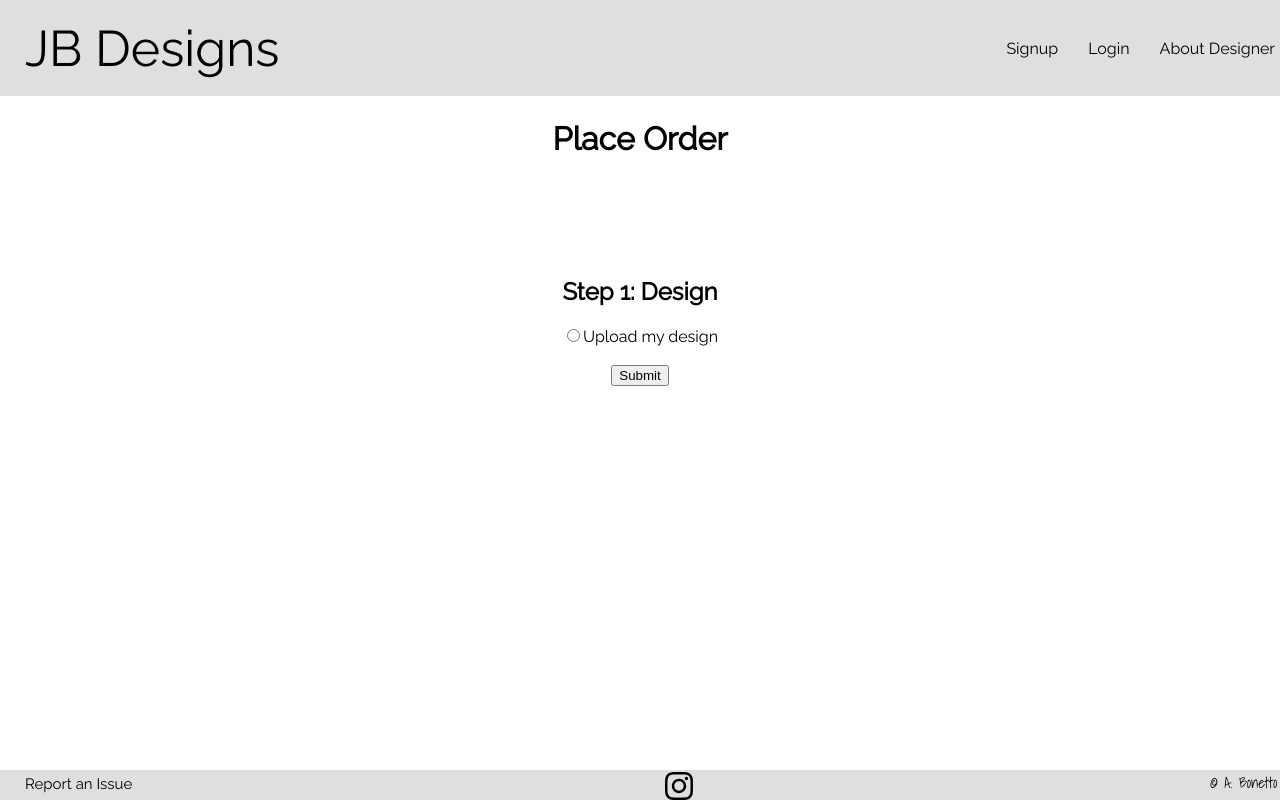
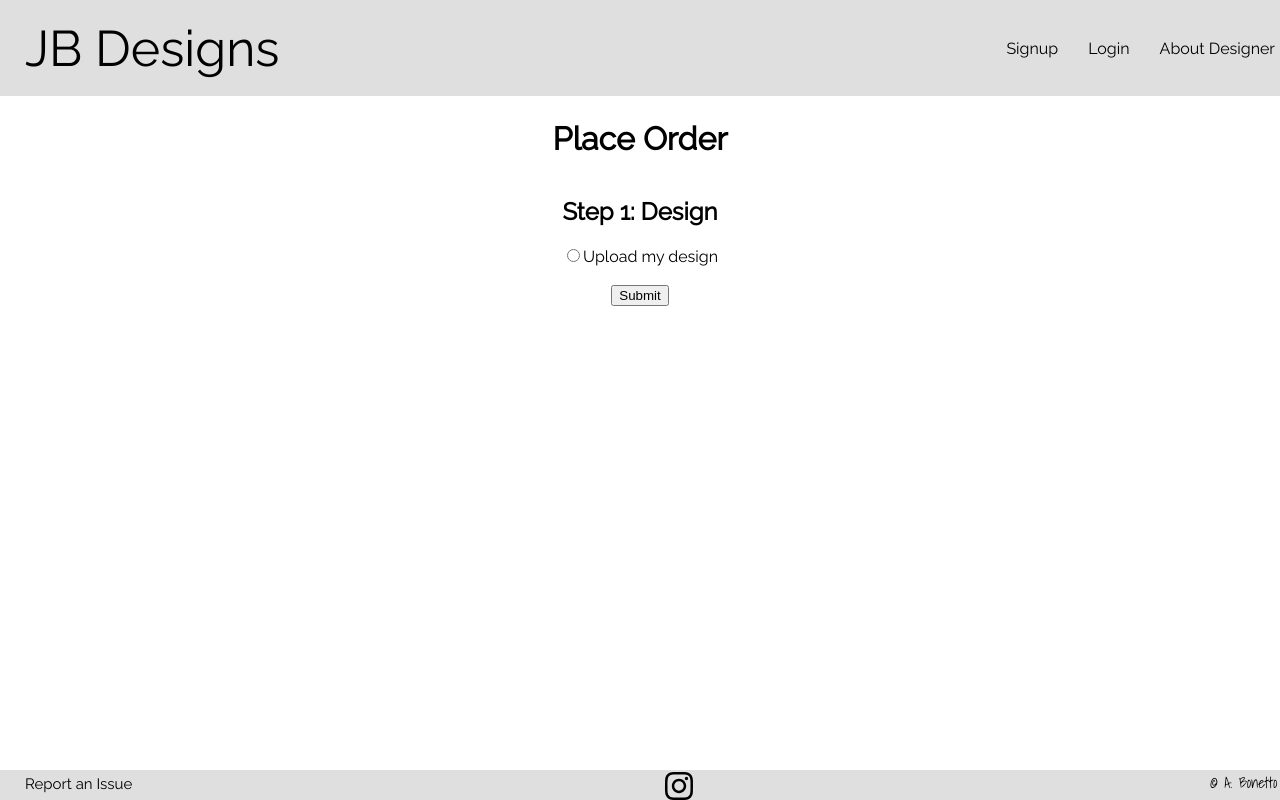
Before and after one commit to ambonetto/Project-4-Frontend, a React (Create React App) app in the folder shirts-frontend/: page /placeorder/step1 in a window 1280 px wide. Built offline with nearby package versions, Linux system fonts and the light colour scheme; no server answers.

Commit message:
Updating styling for Place Order

```diff
--- a/shirts-frontend/src/App.css
+++ b/shirts-frontend/src/App.css
@@ -207,6 +207,10 @@ button:last-of-type{
 
 }
 
+.placeOrder {
+  margin-top: 5vh;
+}
+
 .Footer {
   display: flex;
   justify-content: space-between;
--- a/shirts-frontend/src/components/PlaceOrder/Step1/Step1.js
+++ b/shirts-frontend/src/components/PlaceOrder/Step1/Step1.js
@@ -1,14 +1,11 @@
 // import React
 import React from 'react';
-
-// import Link
-import {Link} from 'react-router-dom';
 
 // function base
 //  Step 1: Choose from designs or upload design
 const Step1 = (props) => {
     return(
-        <div className="container">
+        <div className="placeOrder">
             <h2>Step 1: Design</h2>
             <form onSubmit={(e) => props.handleLocation(e)}>
                 <label>
--- a/shirts-frontend/src/components/PlaceOrder/Step2/Step2Container.js
+++ b/shirts-frontend/src/components/PlaceOrder/Step2/Step2Container.js
@@ -26,7 +26,7 @@ class Step2Container extends Component {
 
     render() {
         return(
-            <div className="container">
+            <div className="placeOrder">
                 {this.state.design === "upload" ?
                     <UploadDesign
                         design={this.state.design}
--- a/shirts-frontend/src/components/PlaceOrder/Step2/UploadDesign.js
+++ b/shirts-frontend/src/components/PlaceOrder/Step2/UploadDesign.js
@@ -60,8 +60,7 @@ class UploadDesign extends Component {
 
     render() {
         return(
-            <div className="container">
-
+            <div className="placeOrder">
                     <div>
                         <h2>Step 1: Design</h2>
                         <h6>Note: May be contacted if there is an issue with the design</h6>
--- a/shirts-frontend/src/components/PlaceOrder/Step3/Step3.js
+++ b/shirts-frontend/src/components/PlaceOrder/Step3/Step3.js
@@ -10,7 +10,9 @@ const SelectType = (props) => {
     console.log("I am so here!")
     console.log(props)
     return(
-        <div>
+        <div className="placeOrder">
+            <h2>Step 2: Shirt Type</h2>
+            <h3>Select a Type of Shirt</h3>
             <form onSubmit={(e) => props.handleType(e)}>
                 <Link to="/placeorder/step3">Submit</Link>
                 {props.allTypes.map((shirtType, index) => {
@@ -24,7 +26,9 @@ const SelectType = (props) => {
                             />
                             {shirtType.type}
                         </label>
-                        <img className="image" src={shirtType.image} alt={shirtType.type}/>
+                        <div>
+                            <img className="image" src={shirtType.image} alt={shirtType.type}/>
+                        </div>
                     </div>
                 })}
            </form>
--- a/shirts-frontend/src/components/PlaceOrder/Step3/Step3Container.js
+++ b/shirts-frontend/src/components/PlaceOrder/Step3/Step3Container.js
@@ -84,8 +84,6 @@ class Step3Container extends Component {
         return (
             <div className="container">
                 <h1>Place Order</h1>
-                <h2>Step 2: Shirt Type</h2>
-                <h3>Select a Type of Shirt</h3>
                 <SelectType
                     allTypes={this.state.allTypes}
                     isChecked={this.state.isChecked}
```
